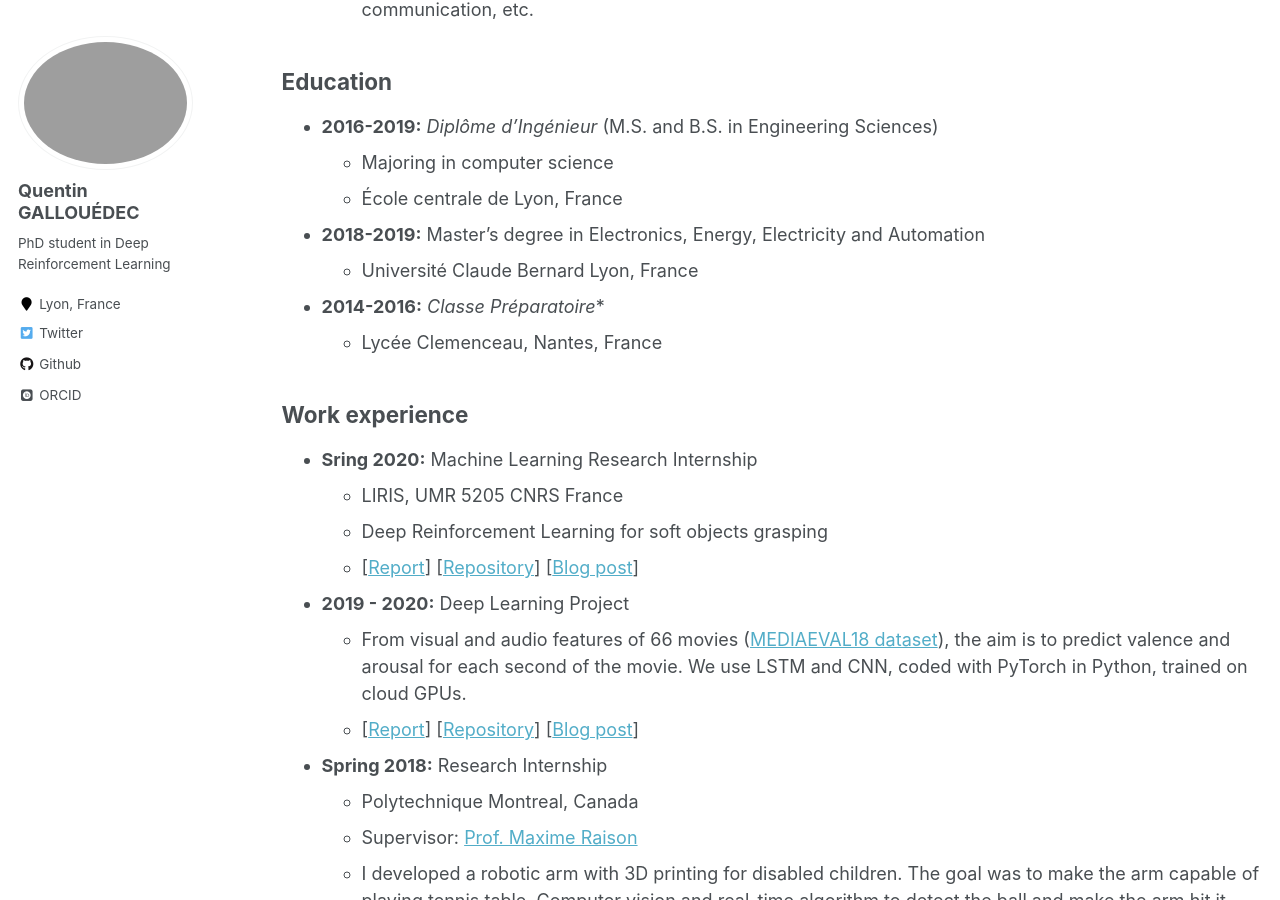
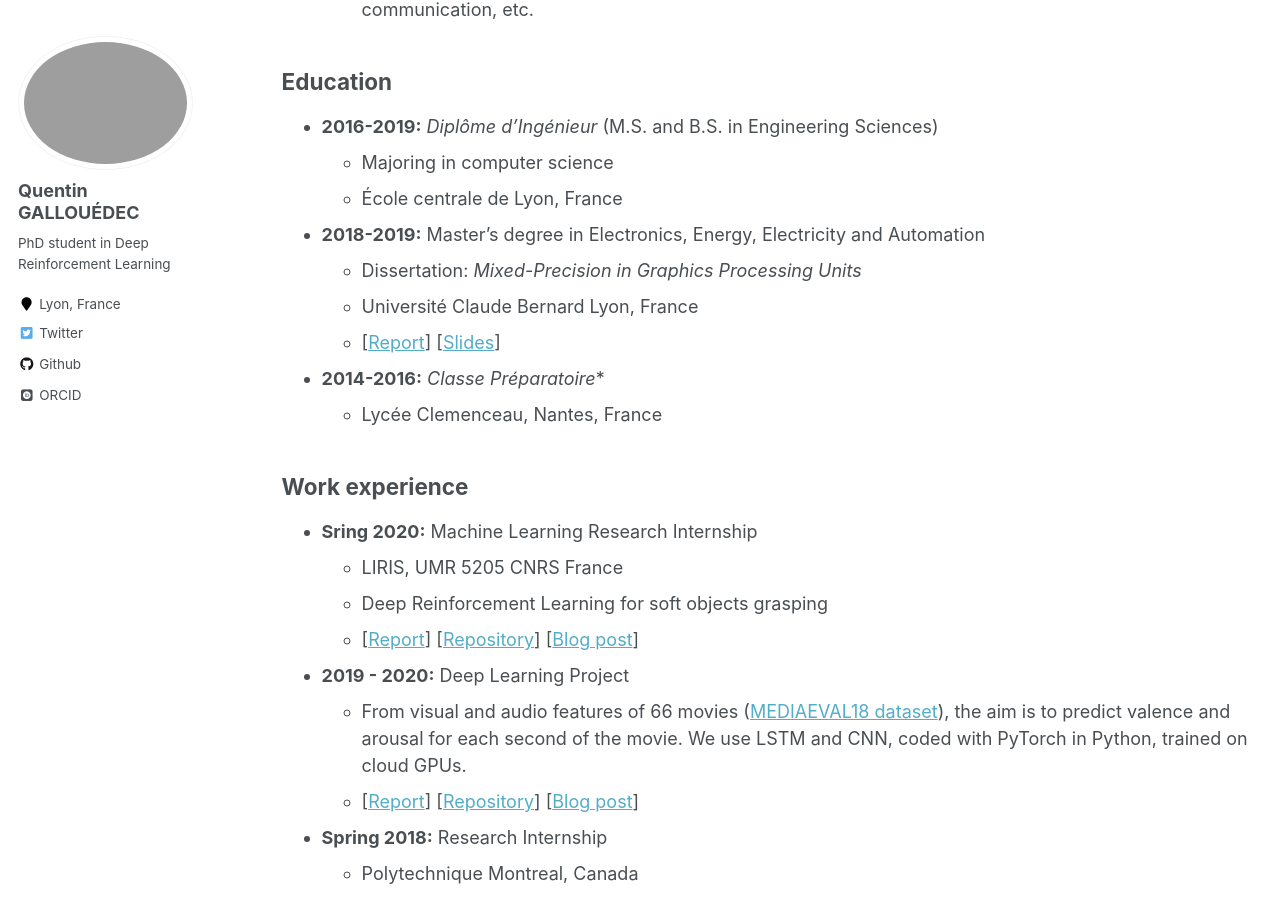
Before and after one commit to qgallouedec/qgallouedec.github.io, a Jekyll site: the page built from _pages/cv.md, in a window 1280 px wide and 900 px high, scrolled down 645 px. Built offline with Jekyll 4.4.1, drawn with Linux system fonts in a browser that asks for light colours; some web fonts are replaced.

Commit message:
upload pri

```diff
--- a/_pages/cv.md
+++ b/_pages/cv.md
@@ -28,7 +28,9 @@ redirect_from:
   * Majoring in computer science
   * École centrale de Lyon, France
 * **2018-2019:** Master's degree in Electronics, Energy, Electricity and Automation
+  * Dissertation: _Mixed-Precision in Graphics Processing Units_
   * Université Claude Bernard Lyon, France
+  * [[Report](../files/mixed_precision_in_graphics_processing_units_report.pdf)] [[Slides](../files/mixed_precision_in_graphics_processing_units_slides.pdf)]
 * **2014-2016:** _Classe Préparatoire_*
   * Lycée Clemenceau, Nantes, France
 
```
Also changed, not shown: 2 other files.
